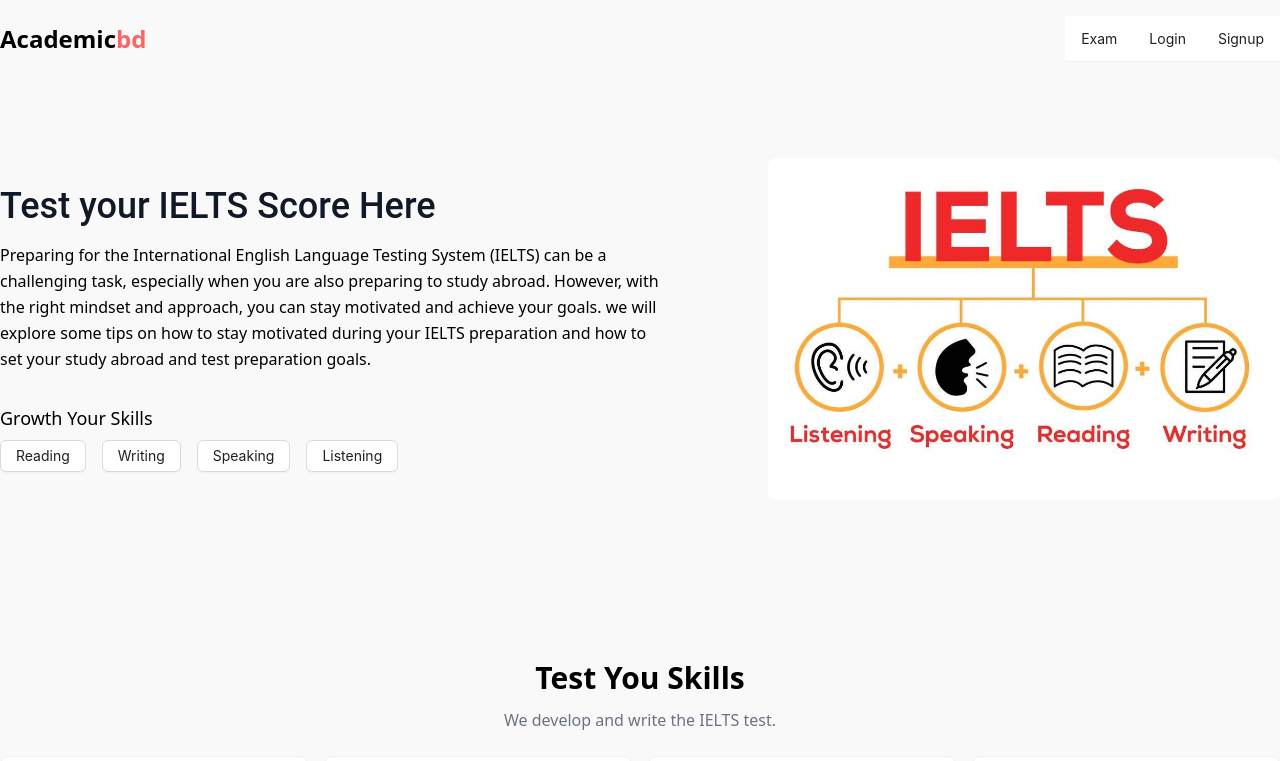
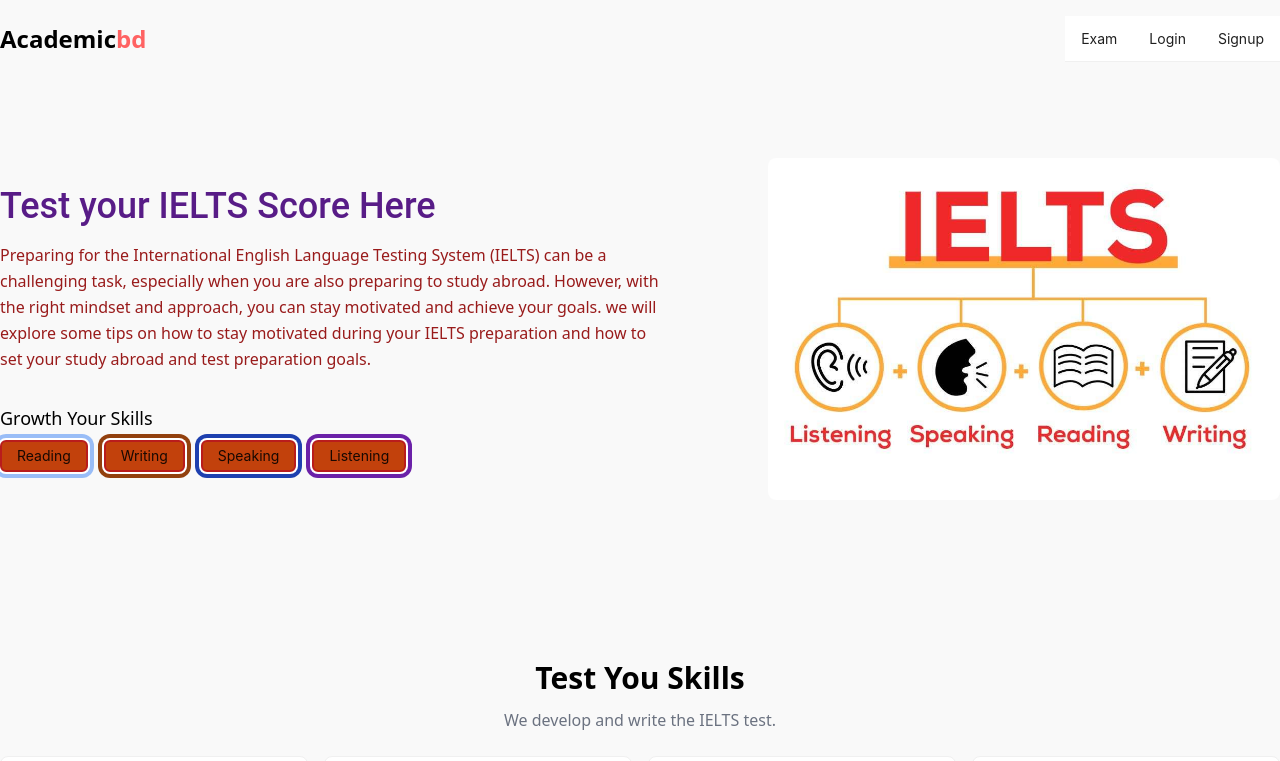
Before and after one commit to sourav76roy/AcademicBD, a React (Vite) app in the folder Frontend/: page / in a window 1280 px wide. Shown: the top 761 px of the page. Built offline with nearby package versions, Linux system fonts and the light colour scheme.

Commit message:
change in color

```diff
--- a/Frontend/src/Pages/Home/HeroBanner/HeroBanner.jsx
+++ b/Frontend/src/Pages/Home/HeroBanner/HeroBanner.jsx
@@ -10,10 +10,10 @@ export default function HeroBanner() {
       <Container>
         <div className="flex md:flex-row flex-col items-center">
           <div className="lg:flex-grow md:w-1/2 lg:pr-24 md:pr-16 flex flex-col md:items-start md:text-left mb-16 md:mb-0 items-center text-center">
-            <h1 className="title-font sm:text-4xl text-3xl mb-4 font-medium text-gray-900">
+            <h1 className="title-font sm:text-4xl text-3xl mb-4 font-medium text-purple-900">
               Test your IELTS Score Here
             </h1>
-            <p className="mb-8 leading-relaxed">
+            <p className="mb-8 leading-relaxed text-red-800 ">
               Preparing for the International English Language Testing System
               (IELTS) can be a challenging task, especially when you are also
               preparing to study abroad. However, with the right mindset and
@@ -28,16 +28,16 @@ export default function HeroBanner() {
               <h2 className="text-lg font-medium mb-2">Growth Your Skills</h2>
               <div className="flex justify-center gap-4 flex-wrap">
                 <Link to="/exam-lists" state="reading">
-                  <Button>Reading</Button>
+                  <Button className="border-solid border-2 border-red-700 ring-offset-2 ring-4 ring-Yellow-800 bg-orange-700 ">Reading</Button>
                 </Link>
                 <Link to="/exam-lists" state="writing">
-                  <Button>Writing</Button>
+                  <Button className="border-solid border-2 border-red-700 ring-offset-2 ring-4 ring-amber-800 bg-orange-700 " >Writing</Button>
                 </Link>
                 <Link to="/exam-lists" state="speaking">
-                  <Button>Speaking</Button>
+                  <Button className="border-solid border-2 border-red-700 ring-offset-2 ring-4 ring-blue-800 bg-orange-700 " >Speaking</Button>
                 </Link>
                 <Link to="/exam-lists" state="listening">
-                  <Button>Listening</Button>
+                  <Button className="border-solid border-2 border-red-700 ring-offset-2 ring-4 ring-purple-800 bg-orange-700 " >Listening</Button>
                 </Link>
               </div>
             </div>
```
